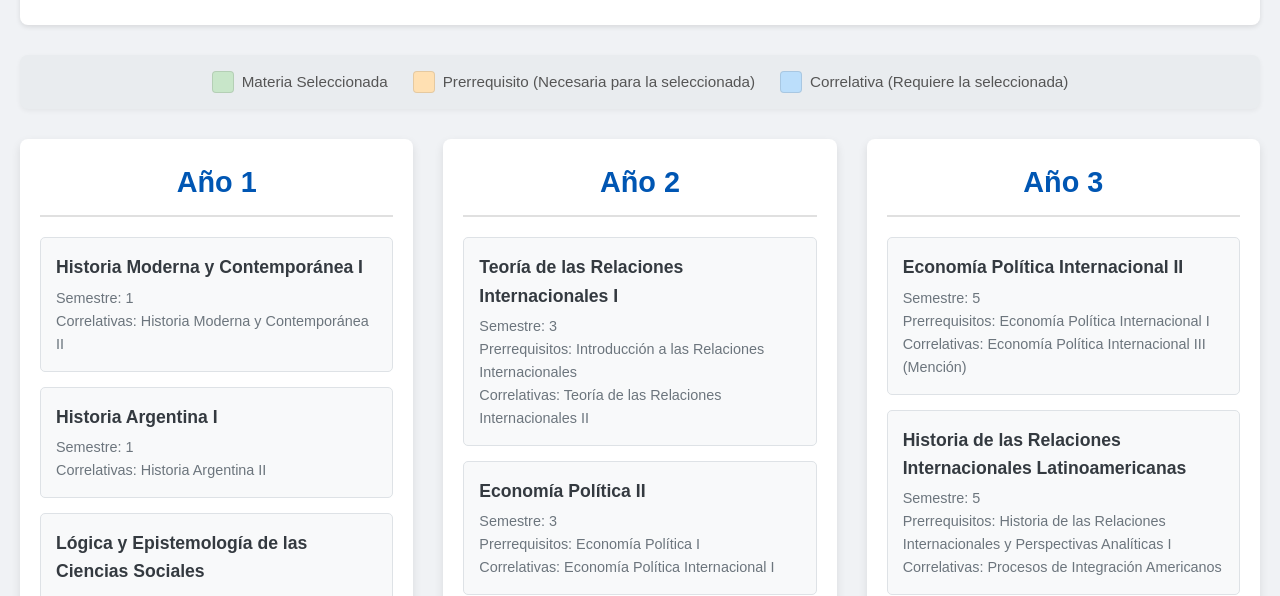
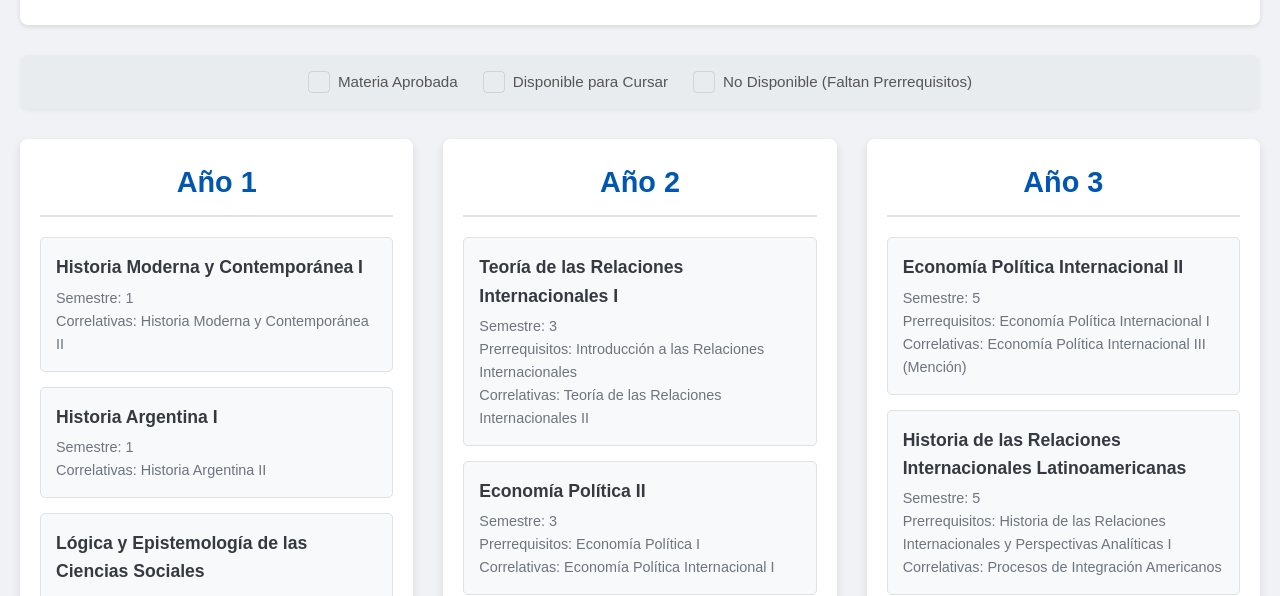
Before and after one commit to delfiichaz/UNLA-RRII, a plain HTML site: page index.html in a window 1280 px wide. Shown: the part 204-800 px from the top of the page. Drawn offline with Linux system fonts and the light colour scheme.

Commit message:
Update index.html

```diff
--- a/index.html
+++ b/index.html
@@ -3,7 +3,7 @@
 <head>
     <meta charset="UTF-8">
     <meta name="viewport" content="width=device-width, initial-scale=1.0">
-    <title>Malla Curricular: Relaciones Internacionales - UNLa</title>
+    <title>Malla Curricular Interactiva: Relaciones Internacionales - UNLa</title>
     <link rel="stylesheet" href="style.css">
 </head>
 <body>
@@ -13,14 +13,16 @@
     </div>
 
     <div class="legend-container">
-        <div class="legend-item"><span class="legend-color legend-current"></span> Materia Seleccionada</div>
-        <div class="legend-item"><span class="legend-color legend-prereq"></span> Prerrequisito (Necesaria para la seleccionada)</div>
-        <div class="legend-item"><span class="legend-color legend-correlative"></span> Correlativa (Requiere la seleccionada)</div>
+        <div class="legend-item"><span class="legend-color legend-aprobada"></span> Materia Aprobada</div>
+        <div class="legend-item"><span class="legend-color legend-disponible"></span> Disponible para Cursar</div>
+        <div class="legend-item"><span class="legend-color legend-no-disponible"></span> No Disponible (Faltan Prerrequisitos)</div>
     </div>
 
     <div id="malla-container">
         </div>
 
+    <button id="reset-button">Reiniciar Selección</button>
+
     <script src="data.js"></script>
     <script src="script.js"></script>
 </body>
```
